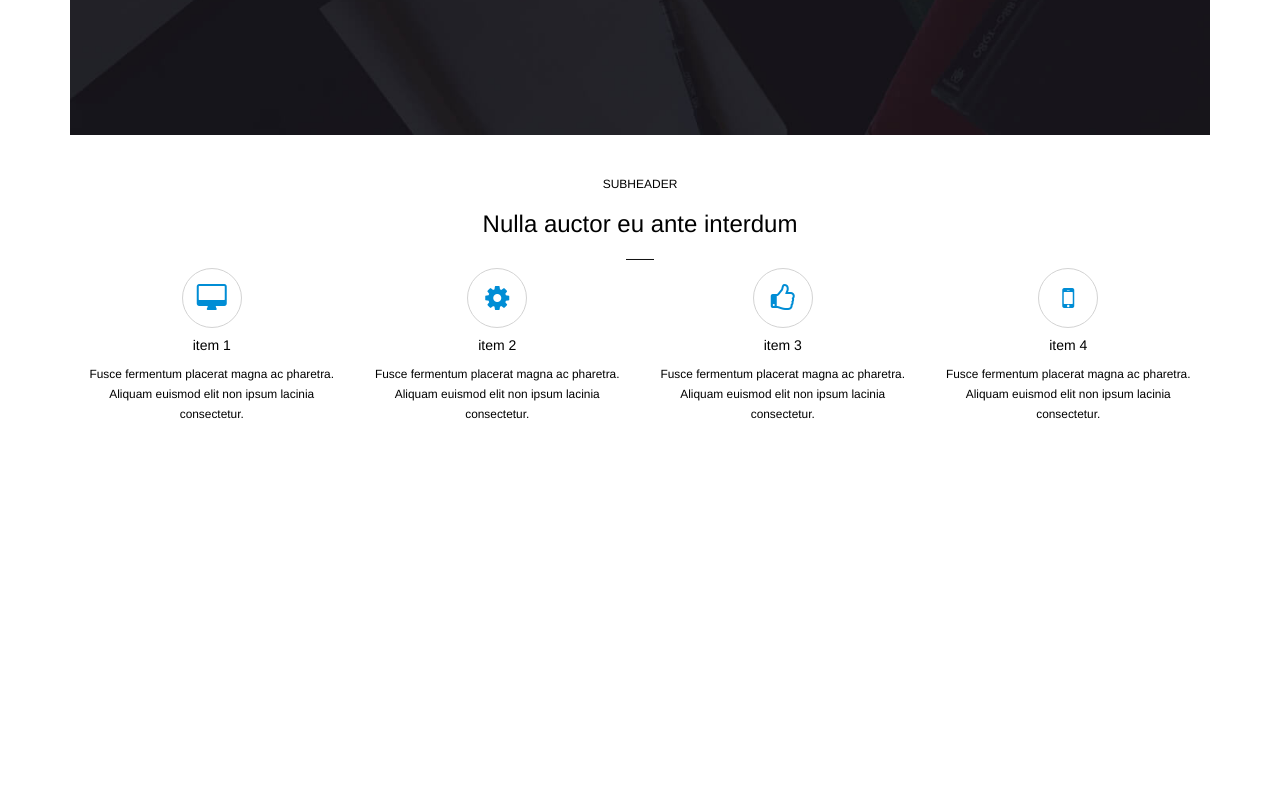
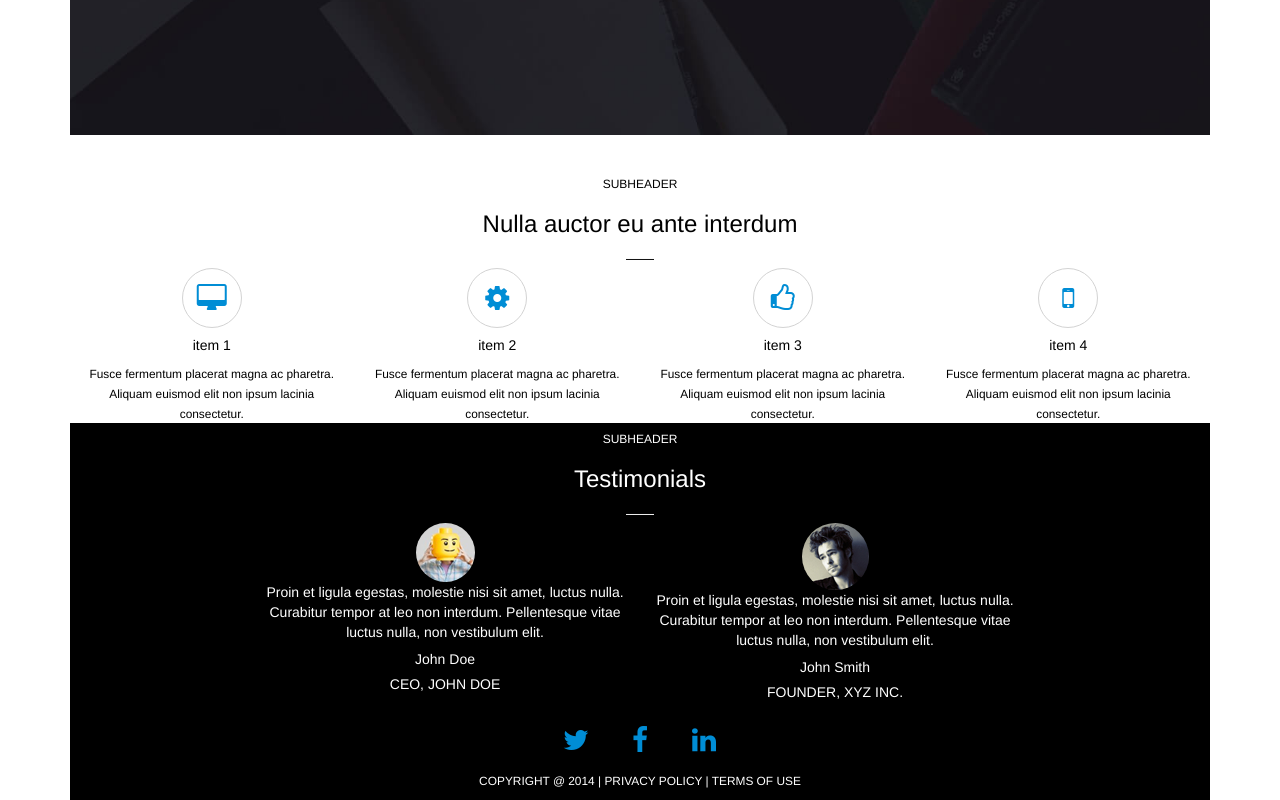
Before and after one commit to jaroot32/MechanixSite, a website: page index.html in a window 1280 px wide. Shown: the part 372-1172 px from the top of the page. Before the commit the page ends 800 px from the top, so only its background shows below. Drawn offline with nearby package versions, Linux system fonts and the light colour scheme.

Commit message:
update: added footer and black backgrounds

```diff
--- a/css/styles.css
+++ b/css/styles.css
@@ -34,3 +34,9 @@ article {
     border: 1px solid #D3D3D3;
     position: absolute;
 }
+.testimonials {
+	background-color: #000;
+}
+footer {
+	background-color: #000;
+}
--- a/index.html
+++ b/index.html
@@ -21,8 +21,8 @@
     <![endif]-->
 </head>
 
-<body>
-    <header class="container">
+<body class="container">
+    <header>
         <div class="laptop-image">
             <div class="row">
                 <div class="col-lg-offset-1 col-lg-1">
@@ -64,7 +64,7 @@
             </div>
         </div>
     </header>
-    <article class="container">
+    <article>
         <div class="row text-center">
             <div class="col-lg-12">
                 <h6>SUBHEADER</h6>
@@ -73,32 +73,64 @@
             </div>
             <div class="squeeze">
             <div class="col-xs-6 col-md-3">
-              <i class="circle"></i>
+              <a href=""><i class="circle"></i>
               <i class="fa fa-desktop"></i>
+            </a>
               <h5>item 1</h5>
               <small>Fusce fermentum placerat magna ac pharetra. Aliquam euismod elit non ipsum lacinia consectetur.</small>
             </div>
             <div class="col-xs-6 col-md-3">
-              <i class="circle"></i>
-              <i class="fa fa-cog"></i>
+              <a href=""><i class="circle"></i>
+              <i class="fa fa-cog"></i></a>
               <h5>item 2</h5>
               <small>Fusce fermentum placerat magna ac pharetra. Aliquam euismod elit non ipsum lacinia consectetur.</small>
             </div>
             <div class="col-xs-6 col-md-3">
-              <i class="circle"></i>
-              <i class="fa fa-thumbs-o-up"></i>
+              <a href=""><i class="circle"></i>
+              <i class="fa fa-thumbs-o-up"></i></a>
               <h5>item 3</h5>
               <small>Fusce fermentum placerat magna ac pharetra. Aliquam euismod elit non ipsum lacinia consectetur.</small>
             </div>
             <div class="col-xs-6 col-md-3">
-              <i class="circle"></i>
-              <i class="fa fa-mobile"></i>
+              <a href=""><i class="circle"></i>
+              <i class="fa fa-mobile"></i></a>
               <h5>item 4</h5>
               <small>Fusce fermentum placerat magna ac pharetra. Aliquam euismod elit non ipsum lacinia consectetur.</small>
             </div>
             </div>
         </div>
     </article>
+    <div class="testimonials">
+         <div class="row text-center">
+            <div class="col-lg-12">
+                <h6>SUBHEADER</h6>
+                <h3>Testimonials</h3>
+                <div>&mdash;&mdash;</div>
+            </div>
+            <div class="col-xs-6 col-md-offset-2 col-md-4">
+              <img class="img-circle" src="images/johndoe.jpg">
+              <p>Proin et ligula egestas, molestie nisi sit amet, luctus nulla. Curabitur tempor at leo non interdum. Pellentesque vitae luctus nulla, non vestibulum elit.</p>
+              <h5>John Doe</h5>
+              <h5>CEO, JOHN DOE</h5>
+            </div>
+            <div class="col-xs-6 col-md-4">
+              <img class="img-circle" src="images/johnsmith.jpg">
+              <p>Proin et ligula egestas, molestie nisi sit amet, luctus nulla. Curabitur tempor at leo non interdum. Pellentesque vitae luctus nulla, non vestibulum elit.</p>
+              <h5>John Smith</h5>
+              <h5>FOUNDER, XYZ INC.</h5>
+            </div>
+        </div>
+    </div>
+    <footer>
+      <div class="row text-center">
+        <div class="col-md-12">
+       <a href="https://twitter.com/"><i class="fa fa-twitter"></i></a>
+        <a href="https://www.facebook.com/"><i class="fa fa-facebook"></i></a>
+        <a href=""><i class="fa fa-linkedin"></i></a>
+        <p><small>COPYRIGHT @ 2014 | PRIVACY POLICY | TERMS OF USE</small></p>
+        </div>
+      </div>
+    </footer>
 
 
     <!-- jQuery (necessary for Bootstrap's JavaScript plugins) -->
```
Also changed, not shown: images/johndoe.jpg (added), images/johnsmith.jpg (added).
